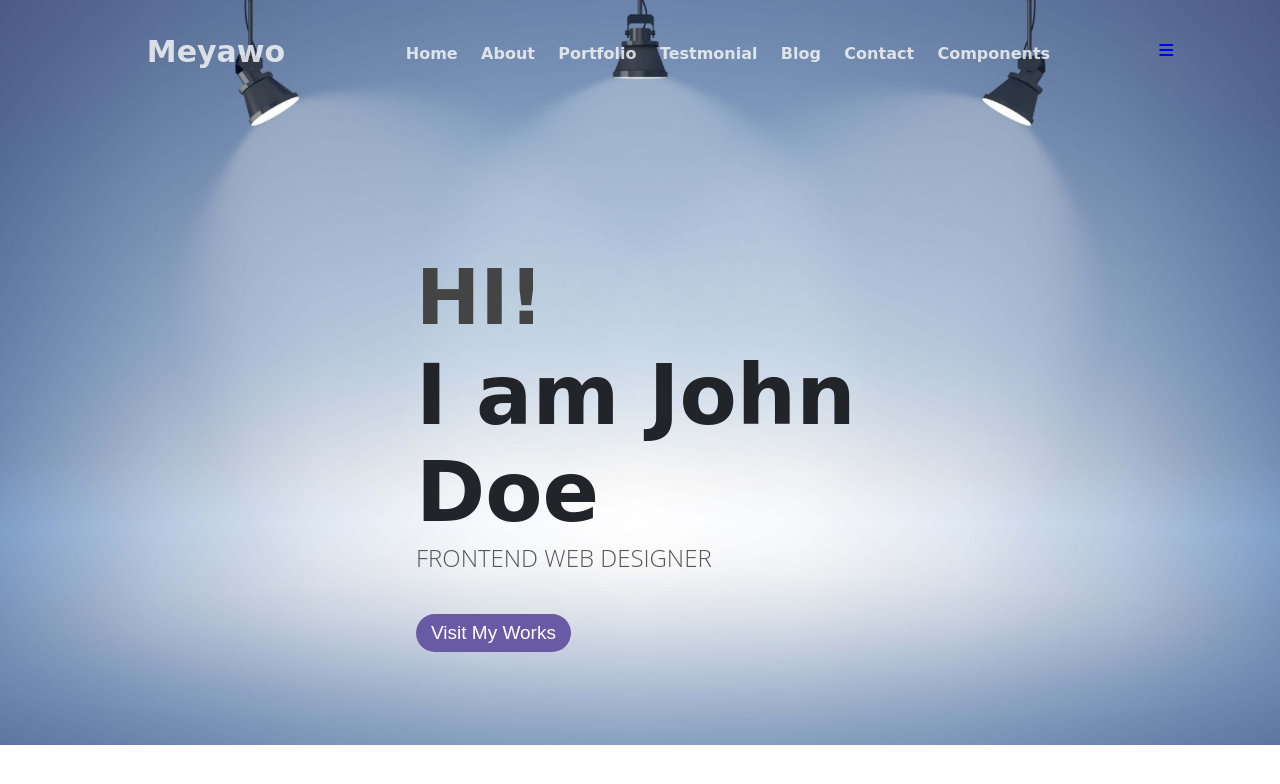
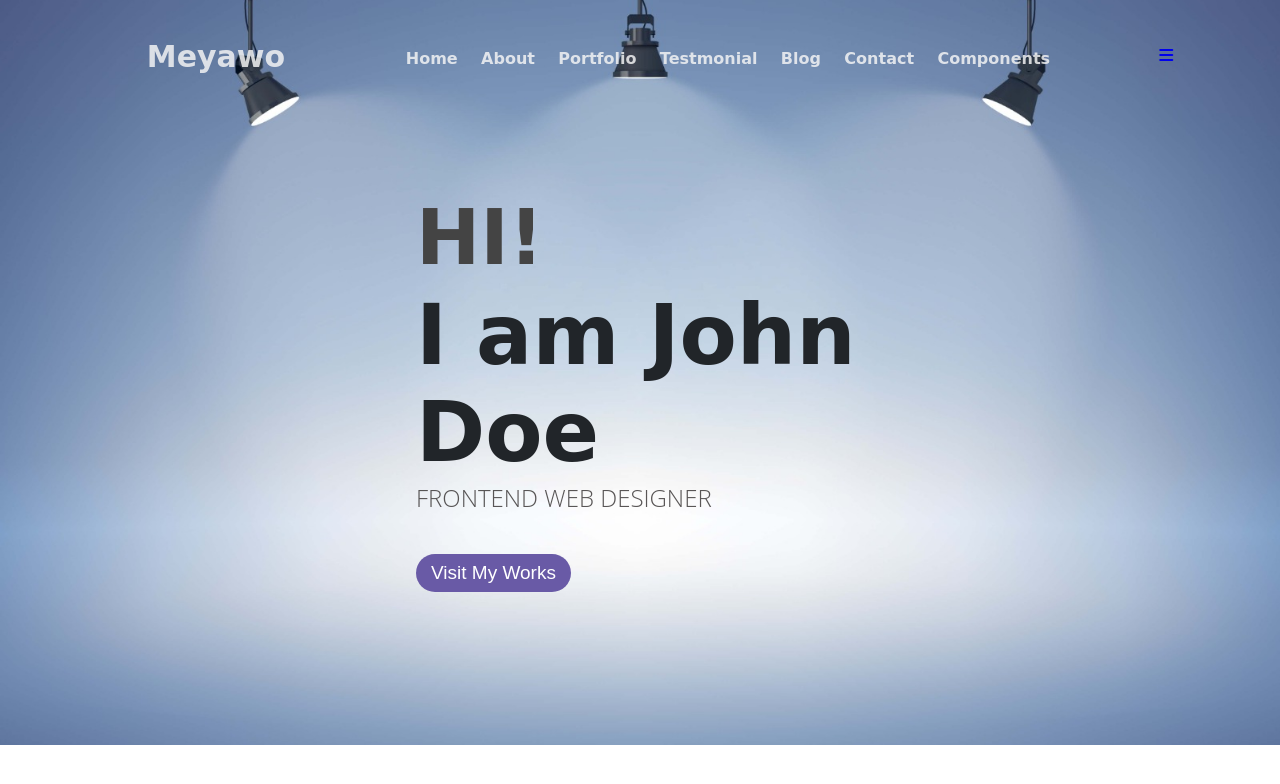
Before and after one commit to AAASHISHPATEL/ISTE.portfolio, a plain HTML site: page index.html in a window 1280 px wide. Drawn offline with Linux system fonts and the light colour scheme.

Commit message:
Update iste.css

```diff
--- a/iste.css
+++ b/iste.css
@@ -87,7 +87,7 @@ header{
  .intro{
   width: 35%;
   height: 80%;
-  margin-top: 150px;
+  margin-top: 80px;
  }
 
  .hi{
```
